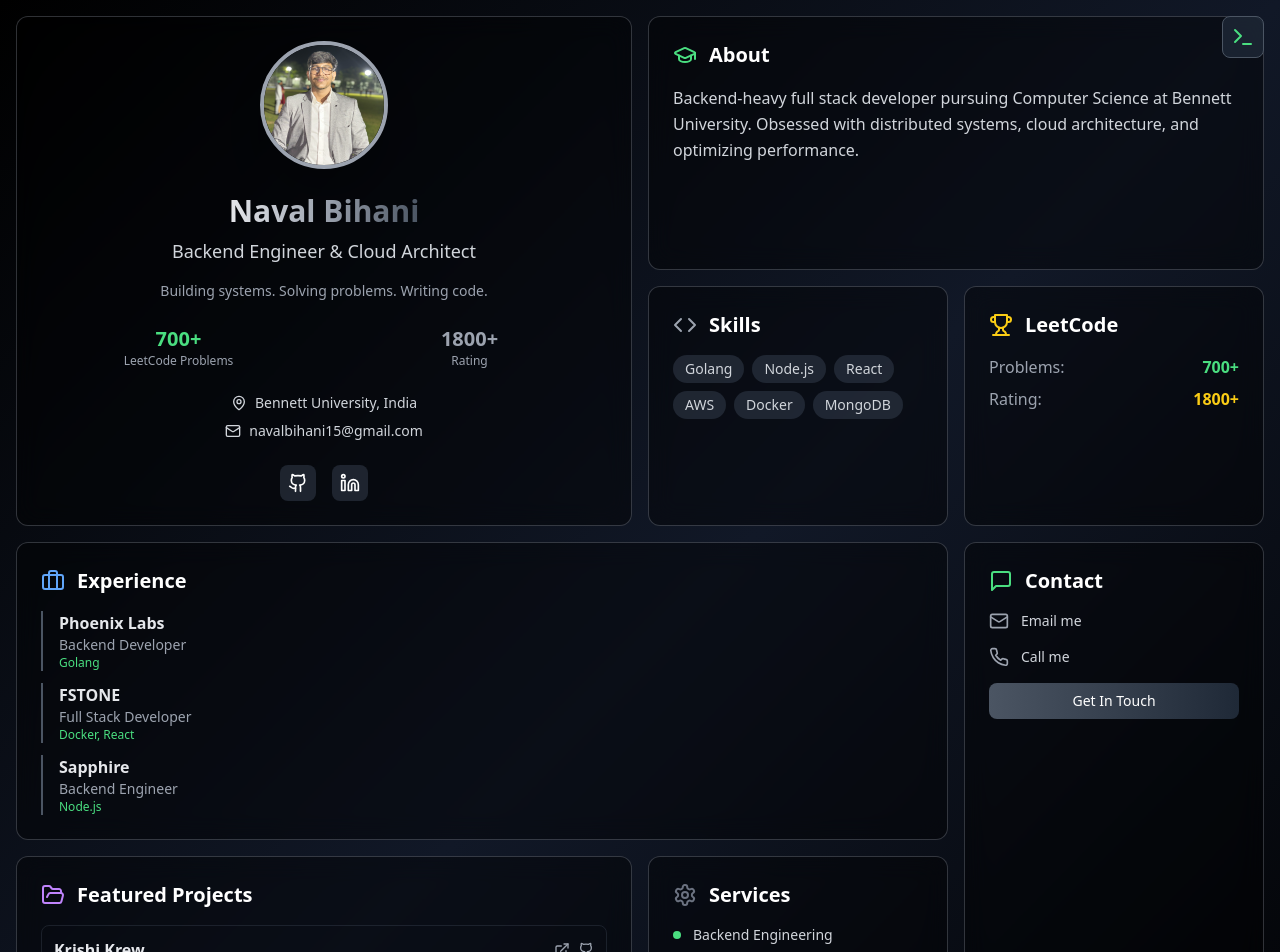
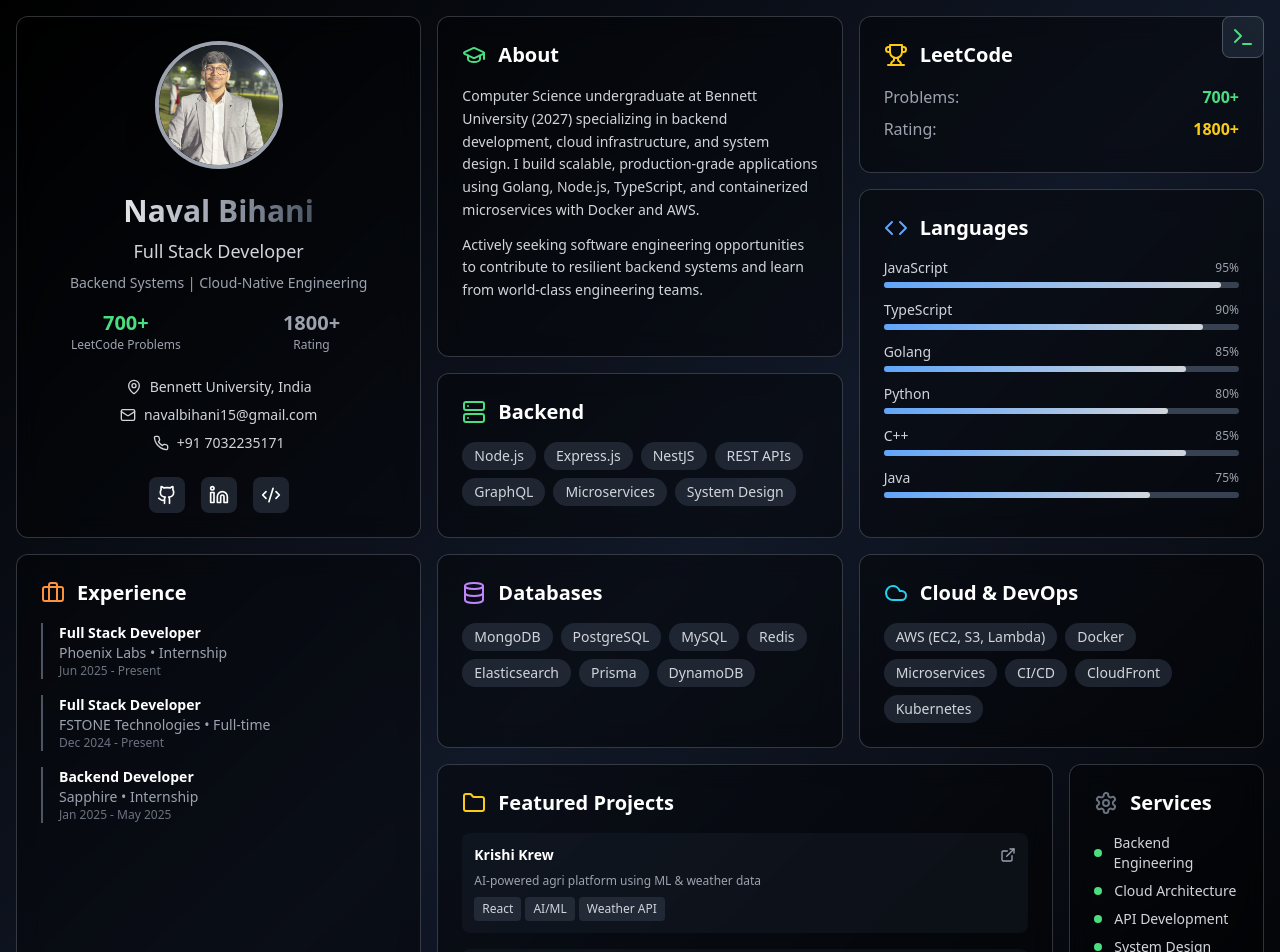
Before and after one commit to Naval1525/https-navalbihani.netlify.app-, a React (Vite) app: page / in a window 1280 px wide. Shown: the top 952 px of the page. Built offline with nearby package versions, Linux system fonts and the light colour scheme.

Commit message:
Refactor Skills section
Improve the Skills section by adding more grids and organizing the skills.

```diff
--- a/src/components/AboutCard.tsx
+++ b/src/components/AboutCard.tsx
@@ -8,9 +8,14 @@ const AboutCard = () => {
         <GraduationCap className="h-6 w-6 text-green-400 mr-3" />
         <h3 className="text-xl font-semibold">About</h3>
       </div>
-      <p className="text-gray-300 leading-relaxed">
-        Backend-heavy full stack developer pursuing Computer Science at Bennett University.
-        Obsessed with distributed systems, cloud architecture, and optimizing performance.
+      <p className="text-gray-300 leading-relaxed text-sm">
+        Computer Science undergraduate at Bennett University (2027) specializing in backend development,
+        cloud infrastructure, and system design. I build scalable, production-grade applications using
+        Golang, Node.js, TypeScript, and containerized microservices with Docker and AWS.
+      </p>
+      <p className="text-gray-300 leading-relaxed text-sm mt-3">
+        Actively seeking software engineering opportunities to contribute to resilient backend systems
+        and learn from world-class engineering teams.
       </p>
     </div>
   );
--- /dev/null
+++ b/src/components/BackendCard.tsx
@@ -0,0 +1,27 @@
+
+import { Server } from 'lucide-react';
+
+const BackendCard = () => {
+  const skills = [
+    'Node.js', 'Express.js', 'NestJS', 'REST APIs',
+    'GraphQL', 'Microservices', 'System Design'
+  ];
+
+  return (
+    <div className="bg-black/40 backdrop-blur-md border border-gray-400/30 rounded-xl p-6 h-full hover:border-gray-400/50 transition-all duration-300">
+      <div className="flex items-center mb-4">
+        <Server className="h-6 w-6 text-green-400 mr-3" />
+        <h3 className="text-xl font-semibold">Backend</h3>
+      </div>
+      <div className="flex flex-wrap gap-2">
+        {skills.map((skill) => (
+          <span key={skill} className="px-3 py-1 bg-gray-700/50 rounded-full text-sm text-gray-300">
+            {skill}
+          </span>
+        ))}
+      </div>
+    </div>
+  );
+};
+
+export default BackendCard;
--- /dev/null
+++ b/src/components/CloudCard.tsx
@@ -0,0 +1,27 @@
+
+import { Cloud } from 'lucide-react';
+
+const CloudCard = () => {
+  const skills = [
+    'AWS (EC2, S3, Lambda)', 'Docker', 'Microservices',
+    'CI/CD', 'CloudFront', 'Kubernetes'
+  ];
+
+  return (
+    <div className="bg-black/40 backdrop-blur-md border border-gray-400/30 rounded-xl p-6 h-full hover:border-gray-400/50 transition-all duration-300">
+      <div className="flex items-center mb-4">
+        <Cloud className="h-6 w-6 text-cyan-400 mr-3" />
+        <h3 className="text-xl font-semibold">Cloud & DevOps</h3>
+      </div>
+      <div className="flex flex-wrap gap-2">
+        {skills.map((skill) => (
+          <span key={skill} className="px-3 py-1 bg-gray-700/50 rounded-full text-sm text-gray-300">
+            {skill}
+          </span>
+        ))}
+      </div>
+    </div>
+  );
+};
+
+export default CloudCard;
--- /dev/null
+++ b/src/components/DatabaseCard.tsx
@@ -0,0 +1,27 @@
+
+import { Database } from 'lucide-react';
+
+const DatabaseCard = () => {
+  const databases = [
+    'MongoDB', 'PostgreSQL', 'MySQL', 'Redis',
+    'Elasticsearch', 'Prisma', 'DynamoDB'
+  ];
+
+  return (
+    <div className="bg-black/40 backdrop-blur-md border border-gray-400/30 rounded-xl p-6 h-full hover:border-gray-400/50 transition-all duration-300">
+      <div className="flex items-center mb-4">
+        <Database className="h-6 w-6 text-purple-400 mr-3" />
+        <h3 className="text-xl font-semibold">Databases</h3>
+      </div>
+      <div className="flex flex-wrap gap-2">
+        {databases.map((db) => (
+          <span key={db} className="px-3 py-1 bg-gray-700/50 rounded-full text-sm text-gray-300">
+            {db}
+          </span>
+        ))}
+      </div>
+    </div>
+  );
+};
+
+export default DatabaseCard;
--- a/src/components/ExperienceCard.tsx
+++ b/src/components/ExperienceCard.tsx
@@ -3,23 +3,38 @@ import { Briefcase } from 'lucide-react';
 
 const ExperienceCard = () => {
   const experiences = [
-    { company: 'Phoenix Labs', role: 'Backend Developer', tech: 'Golang' },
-    { company: 'FSTONE', role: 'Full Stack Developer', tech: 'Docker, React' },
-    { company: 'Sapphire', role: 'Backend Engineer', tech: 'Node.js' }
+    {
+      role: "Full Stack Developer",
+      company: "Phoenix Labs",
+      duration: "Jun 2025 - Present",
+      type: "Internship"
+    },
+    {
+      role: "Full Stack Developer",
+      company: "FSTONE Technologies",
+      duration: "Dec 2024 - Present",
+      type: "Full-time"
+    },
+    {
+      role: "Backend Developer",
+      company: "Sapphire",
+      duration: "Jan 2025 - May 2025",
+      type: "Internship"
+    }
   ];
 
   return (
     <div className="bg-black/40 backdrop-blur-md border border-gray-400/30 rounded-xl p-6 h-full hover:border-gray-400/50 transition-all duration-300">
       <div className="flex items-center mb-4">
-        <Briefcase className="h-6 w-6 text-blue-400 mr-3" />
+        <Briefcase className="h-6 w-6 text-orange-400 mr-3" />
         <h3 className="text-xl font-semibold">Experience</h3>
       </div>
-      <div className="space-y-3">
+      <div className="space-y-4">
         {experiences.map((exp, index) => (
           <div key={index} className="border-l-2 border-gray-600 pl-4">
-            <h4 className="font-semibold text-gray-200">{exp.company}</h4>
-            <p className="text-sm text-gray-400">{exp.role}</p>
-            <p className="text-xs text-green-400">{exp.tech}</p>
+            <h4 className="text-sm font-semibold text-white">{exp.role}</h4>
+            <p className="text-sm text-gray-400">{exp.company} • {exp.type}</p>
+            <p className="text-xs text-gray-500">{exp.duration}</p>
           </div>
         ))}
       </div>
--- /dev/null
+++ b/src/components/LanguagesCard.tsx
@@ -0,0 +1,40 @@
+
+import { Code } from 'lucide-react';
+
+const LanguagesCard = () => {
+  const languages = [
+    { name: 'JavaScript', level: 95 },
+    { name: 'TypeScript', level: 90 },
+    { name: 'Golang', level: 85 },
+    { name: 'Python', level: 80 },
+    { name: 'C++', level: 85 },
+    { name: 'Java', level: 75 }
+  ];
+
+  return (
+    <div className="bg-black/40 backdrop-blur-md border border-gray-400/30 rounded-xl p-6 h-full hover:border-gray-400/50 transition-all duration-300">
+      <div className="flex items-center mb-4">
+        <Code className="h-6 w-6 text-blue-400 mr-3" />
+        <h3 className="text-xl font-semibold">Languages</h3>
+      </div>
+      <div className="space-y-3">
+        {languages.map((lang) => (
+          <div key={lang.name}>
+            <div className="flex justify-between items-center mb-1">
+              <span className="text-sm text-gray-300">{lang.name}</span>
+              <span className="text-xs text-gray-400">{lang.level}%</span>
+            </div>
+            <div className="w-full bg-gray-700 rounded-full h-1.5">
+              <div
+                className="h-full bg-gradient-to-r from-blue-400 to-gray-300 rounded-full transition-all duration-1000"
+                style={{ width: `${lang.level}%` }}
+              ></div>
+            </div>
+          </div>
+        ))}
+      </div>
+    </div>
+  );
+};
+
+export default LanguagesCard;
--- a/src/components/PersonalCard.tsx
+++ b/src/components/PersonalCard.tsx
@@ -1,5 +1,5 @@
 
-import { MapPin, Mail, Phone, Github, Linkedin } from 'lucide-react';
+import { MapPin, Mail, Phone, Github, Linkedin, Code2 } from 'lucide-react';
 
 const PersonalCard = () => {
   return (
@@ -18,8 +18,8 @@ const PersonalCard = () => {
         <h1 className="text-3xl font-bold mb-2 bg-gradient-to-r from-gray-200 via-gray-400 to-gray-600 bg-clip-text text-transparent">
           Naval Bihani
         </h1>
-        <p className="text-lg text-gray-300 mb-4">Backend Engineer & Cloud Architect</p>
-        <p className="text-sm text-gray-400 mb-6">Building systems. Solving problems. Writing code.</p>
+        <p className="text-lg text-gray-300 mb-2">Full Stack Developer</p>
+        <p className="text-sm text-gray-400 mb-4">Backend Systems | Cloud-Native Engineering</p>
 
         {/* Quick Stats */}
         <div className="grid grid-cols-2 gap-4 mb-6 w-full">
@@ -43,6 +43,10 @@ const PersonalCard = () => {
             <Mail className="h-4 w-4" />
             <span>navalbihani15@gmail.com</span>
           </div>
+          <div className="flex items-center justify-center space-x-2">
+            <Phone className="h-4 w-4" />
+            <span>+91 7032235171</span>
+          </div>
         </div>
 
         {/* Social Links */}
@@ -55,6 +59,10 @@ const PersonalCard = () => {
              className="p-2 bg-gray-700/50 rounded-lg hover:bg-gray-600/50 transition-colors">
             <Linkedin className="h-5 w-5" />
           </a>
+          <a href="https://leetcode.com/u/navalbihani15" target="_blank" rel="noopener noreferrer"
+             className="p-2 bg-gray-700/50 rounded-lg hover:bg-gray-600/50 transition-colors">
+            <Code2 className="h-5 w-5" />
+          </a>
         </div>
       </div>
     </div>
--- a/src/components/ProjectsCard.tsx
+++ b/src/components/ProjectsCard.tsx
@@ -1,31 +1,52 @@
 
-import { FolderOpen, ExternalLink, Github } from 'lucide-react';
+import { Folder, ExternalLink, Github } from 'lucide-react';
 
 const ProjectsCard = () => {
   const projects = [
-    { name: 'Krishi Krew', desc: 'AI agriculture platform', tech: 'React, AI' },
-    { name: 'Hirees.com', desc: 'Job platform (1k+ users)', tech: 'Node.js, MongoDB' },
-    { name: 'DevFlow', desc: 'Developer Q&A community', tech: 'Next.js, TypeScript' }
+    {
+      name: "Krishi Krew",
+      description: "AI-powered agri platform using ML & weather data",
+      tech: ["React", "AI/ML", "Weather API"],
+      link: "https://krishikrew.vercel.app"
+    },
+    {
+      name: "Hirees.com",
+      description: "Full job platform with live notifications",
+      tech: ["React", "Node.js", "MongoDB"],
+      link: "https://hirees.com"
+    },
+    {
+      name: "Virtual Venture",
+      description: "Stock trading simulation with live APIs",
+      tech: ["React", "Node.js", "APIs"],
+      link: "https://virtual-ventures.netlify.app"
+    }
   ];
 
   return (
     <div className="bg-black/40 backdrop-blur-md border border-gray-400/30 rounded-xl p-6 h-full hover:border-gray-400/50 transition-all duration-300">
       <div className="flex items-center mb-4">
-        <FolderOpen className="h-6 w-6 text-purple-400 mr-3" />
+        <Folder className="h-6 w-6 text-yellow-400 mr-3" />
         <h3 className="text-xl font-semibold">Featured Projects</h3>
       </div>
       <div className="space-y-4">
         {projects.map((project, index) => (
-          <div key={index} className="border border-gray-600/30 rounded-lg p-3 hover:border-gray-500/50 transition-colors">
+          <div key={index} className="bg-gray-800/30 rounded-lg p-3">
             <div className="flex items-center justify-between mb-2">
-              <h4 className="font-semibold text-gray-200">{project.name}</h4>
-              <div className="flex space-x-2">
-                <ExternalLink className="h-4 w-4 text-gray-400 hover:text-white cursor-pointer" />
-                <Github className="h-4 w-4 text-gray-400 hover:text-white cursor-pointer" />
-              </div>
+              <h4 className="text-sm font-semibold text-white">{project.name}</h4>
+              <a href={project.link} target="_blank" rel="noopener noreferrer"
+                 className="text-gray-400 hover:text-white transition-colors">
+                <ExternalLink className="h-4 w-4" />
+              </a>
             </div>
-            <p className="text-sm text-gray-400 mb-2">{project.desc}</p>
-            <p className="text-xs text-green-400">{project.tech}</p>
+            <p className="text-xs text-gray-400 mb-2">{project.description}</p>
+            <div className="flex flex-wrap gap-1">
+              {project.tech.map((tech) => (
+                <span key={tech} className="px-2 py-1 bg-gray-700/50 rounded text-xs text-gray-300">
+                  {tech}
+                </span>
+              ))}
+            </div>
           </div>
         ))}
       </div>
--- a/src/pages/Index.tsx
+++ b/src/pages/Index.tsx
@@ -1,10 +1,13 @@
 
-import { useState, useEffect } from 'react';
+import { useState } from 'react';
 import { Terminal } from 'lucide-react';
 import PersonalCard from '../components/PersonalCard';
 import AboutCard from '../components/AboutCard';
 import ExperienceCard from '../components/ExperienceCard';
-import SkillsCard from '../components/SkillsCard';
+import LanguagesCard from '../components/LanguagesCard';
+import BackendCard from '../components/BackendCard';
+import DatabaseCard from '../components/DatabaseCard';
+import CloudCard from '../components/CloudCard';
 import ProjectsCard from '../components/ProjectsCard';
 import LeetCodeCard from '../components/LeetCodeCard';
 import ServicesCard from '../components/ServicesCard';
@@ -29,45 +32,60 @@ const Index = () => {
 
       {/* Bento Grid Layout */}
       <div className="max-w-7xl mx-auto">
-        <div className="grid grid-cols-1 md:grid-cols-2 lg:grid-cols-4 gap-4 auto-rows-auto">
+        <div className="grid grid-cols-1 md:grid-cols-2 lg:grid-cols-6 gap-4 auto-rows-auto">
           {/* Personal Card - Large */}
-          <div className="lg:col-span-2 lg:row-span-2">
+          <div className="lg:col-span-2 lg:row-span-3">
             <PersonalCard />
           </div>
 
           {/* About Card */}
-          <div className="lg:col-span-2">
+          <div className="lg:col-span-2 lg:row-span-2">
             <AboutCard />
           </div>
 
-          {/* Skills Card */}
-          <div className="lg:col-span-1">
-            <SkillsCard />
-          </div>
-
           {/* LeetCode Card */}
-          <div className="lg:col-span-1">
+          <div className="lg:col-span-2 lg:row-span-1">
             <LeetCodeCard />
           </div>
 
-          {/* Experience Card - Wide */}
-          <div className="lg:col-span-3">
+          {/* Languages Card */}
+          <div className="lg:col-span-2 lg:row-span-2">
+            <LanguagesCard />
+          </div>
+
+          {/* Backend Card */}
+          <div className="lg:col-span-2 lg:row-span-1">
+            <BackendCard />
+          </div>
+
+          {/* Experience Card */}
+          <div className="lg:col-span-2 lg:row-span-2">
             <ExperienceCard />
           </div>
 
-          {/* Contact Card */}
-          <div className="lg:col-span-1 lg:row-span-2">
-            <ContactCard />
+          {/* Database Card */}
+          <div className="lg:col-span-2 lg:row-span-1">
+            <DatabaseCard />
+          </div>
+
+          {/* Cloud Card */}
+          <div className="lg:col-span-2 lg:row-span-1">
+            <CloudCard />
           </div>
 
           {/* Projects Card - Large */}
-          <div className="lg:col-span-2 lg:row-span-2">
+          <div className="lg:col-span-3 lg:row-span-2">
             <ProjectsCard />
           </div>
 
           {/* Services Card */}
-          <div className="lg:col-span-1">
+          <div className="lg:col-span-1 lg:row-span-1">
             <ServicesCard />
+          </div>
+
+          {/* Contact Card */}
+          <div className="lg:col-span-2 lg:row-span-1">
+            <ContactCard />
           </div>
         </div>
       </div>
```
